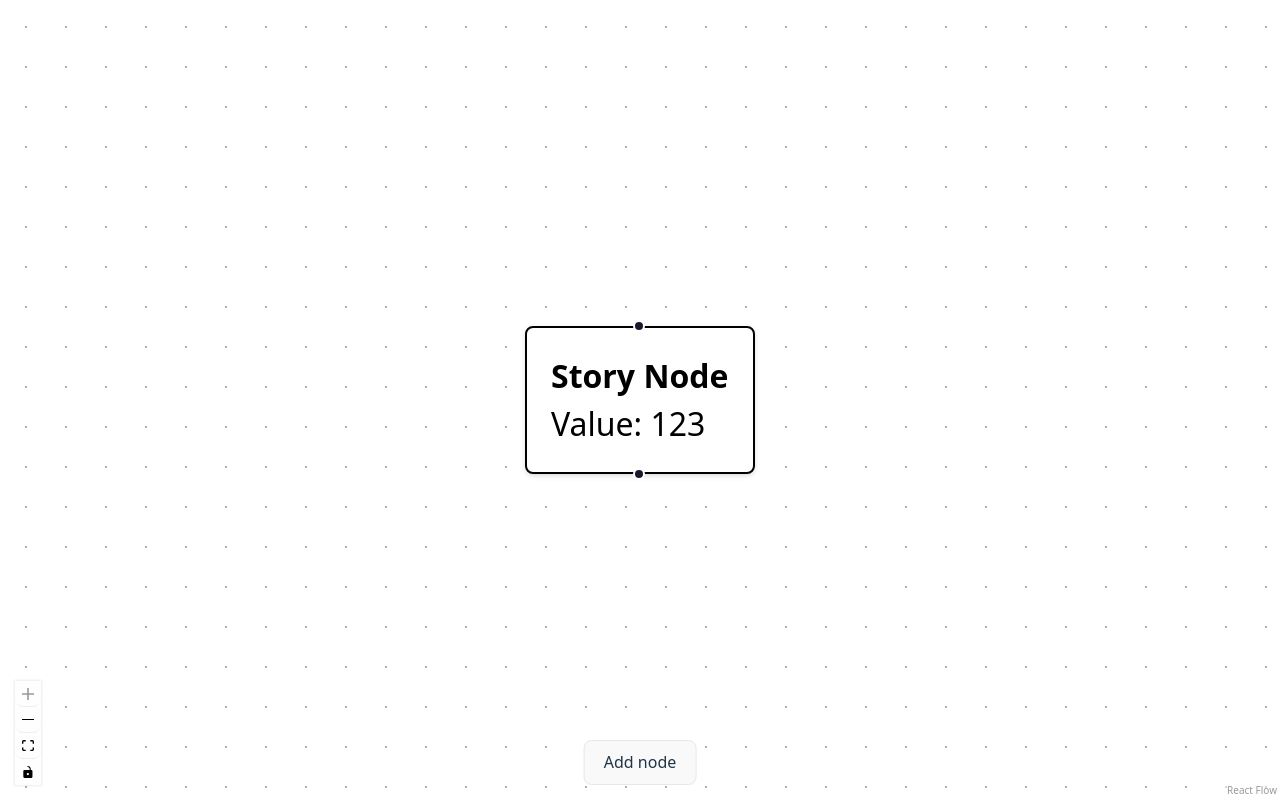
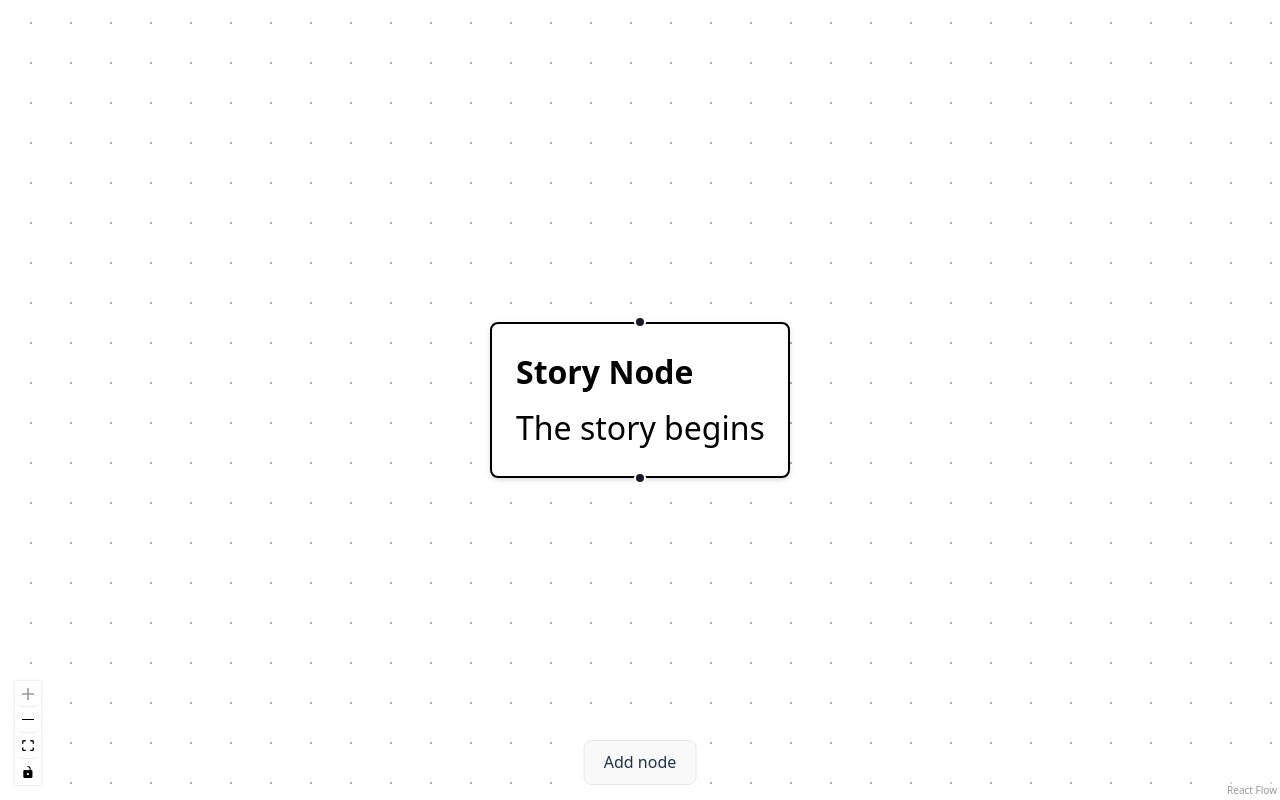
Before and after one commit to ssikors/plot-branch, a React (Vite) app in the folder plot-branch-client/: page / in a window 1280 px wide. Built offline with nearby package versions, Linux system fonts and the light colour scheme.

Commit message:
editing description

```diff
--- a/plot-branch-client/src/App.tsx
+++ b/plot-branch-client/src/App.tsx
@@ -22,7 +22,7 @@ const initialNodes: Node[] = [
     id: 'n1',
     type: 'storyNode',
     position: { x: 200, y: 0 },
-    data: { value: 123 },
+    data: { description: "The story begins" },
   },
 ];
 
@@ -67,7 +67,7 @@ export default function App() {
         id,
         type: 'storyNode',
         position: pos,
-        data: { value: Math.floor(Math.random() * 1000) },
+        data: { description: "..." },
       },
     ]);
   };
--- a/plot-branch-client/src/components/StoryNode.tsx
+++ b/plot-branch-client/src/components/StoryNode.tsx
@@ -1,16 +1,48 @@
 
 import { Handle, Position, type NodeProps, type Node } from '@xyflow/react';
+import { useState } from 'react';
 
-type StoryNode = Node<{ value: number }, 'value'>;
+type StoryNode = Node<{ description: string }, 'value'>;
 
-export const StoryNode = ({ data }: NodeProps<StoryNode>) => {
+export function StoryNode({ data }: NodeProps<StoryNode>) {
+  const [isEditing, setIsEditing] = useState(false);
+  const [value, setValue] = useState(data.description);
+
+  const commit = () => {
+    data.description = value;
+    setIsEditing(false);
+  };
+
   return (
-    <div className="rounded border bg-white p-3 shadow">
-      <div className="font-bold">Story Node</div>
-      <div>Value: {data.value}</div>
+    <div className="rounded border bg-white p-3 shadow min-w-37.5">
+      <div className="font-bold mb-1">Story Node</div>
+
+      {isEditing ? (
+        <textarea
+          autoFocus
+          className="w-full rounded border px-1 text-sm"
+          value={value}
+          onChange={(e) => setValue(e.target.value)}
+          onBlur={commit}
+          onKeyDown={(e) => {
+            if (e.key === 'Enter') commit();
+            if (e.key === 'Escape') {
+              setValue(data.description);
+              setIsEditing(false);
+            }
+          }}
+        />
+      ) : (
+        <div
+          className="cursor-pointer hover:text-gray-600 wrap-normal max-w-96"
+          onClick={() => setIsEditing(true)}
+        >
+          {data.description || <span className="italic text-gray-400">Click to edit</span>}
+        </div>
+      )}
 
       <Handle type="target" position={Position.Top} />
       <Handle type="source" position={Position.Bottom} />
     </div>
   );
-};
+}
```
